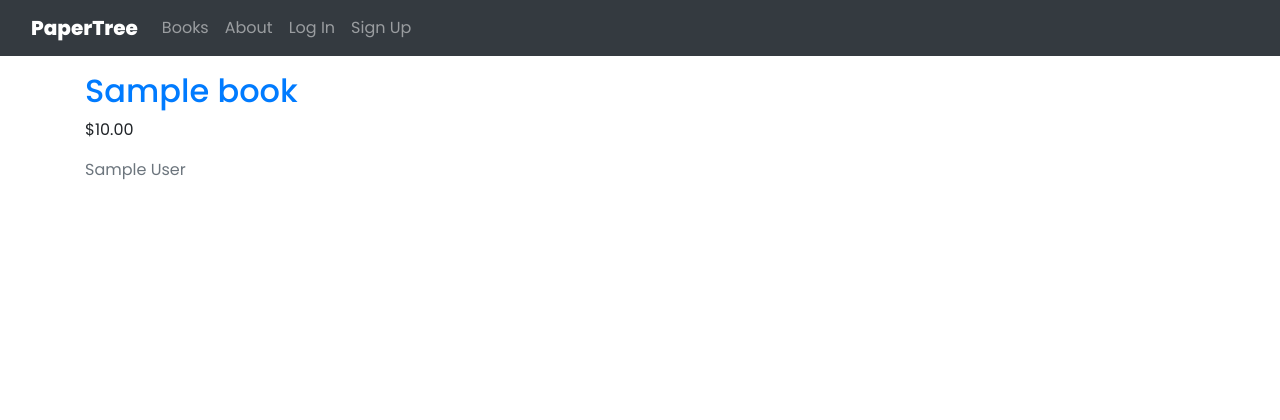
After one commit to ooplaza/BookStore, a Django app: page /books/ in a window 1280 px wide. The commit adds this page. Shown: the top 420 px of the page. Run offline with Django 4.2, Linux system fonts and the light colour scheme; tables that the repository leaves empty hold one stand-in row (values such as "Sample post"); parts of the project's set-up code (start-up, migrations or seed data) failed here and were passed over; some libraries are stand-ins or nearby versions.

Commit message:
UsingCannonicalURLS:viaUUID

```diff
--- a/BookStore/urls.py
+++ b/BookStore/urls.py
@@ -18,12 +18,13 @@ from django.urls import path, include
 
 urlpatterns = [
     # Admin
-    path('admin/', admin.site.urls),
+    path("admin/", admin.site.urls),
     # User management
     #path('accounts/', include("django.contrib.auth.urls")), # This line of code has already a pre-defined routes like login,logout ...
     path("accounts/", include("allauth.urls")), # Since we're using all-auth we need to changed routes as well
     # path("accounts/", include("accounts.urls")),
-    path('', include('pages.urls')),
+    path("", include('pages.urls')),
+    path("books/", include("books.urls")),
 ]
 
 
--- a/accounts/templates/account/email/Information.txt
+++ b/accounts/templates/account/email/Information.txt
@@ -3,3 +3,7 @@ Customizing Email from allauth
 The emails we have configured so far are generally referred to as “Transactional Emails” as they
 occur based on a user action of some kind. This is in contrast to “Marketing Emails” such as, say,
 a monthly newsletter.
+
+PASSWORD AND RESET DEFAULT ROUTE:
+• http://127.0.0.1:8000/accounts/password/reset/
+• http://127.0.0.1:8000/accounts/password/change/
--- /dev/null
+++ b/books/apps.py
@@ -0,0 +1,6 @@
+from django.apps import AppConfig
+
+
+class BooksConfig(AppConfig):
+    default_auto_field = 'django.db.models.BigAutoField'
+    name = 'books'
--- /dev/null
+++ b/books/models.py
@@ -0,0 +1,26 @@
+import uuid
+from django.db import models
+from django.urls import reverse
+
+# Create your models here.
+class Book(models.Model):
+    """ This model is using uuid for url generation."""
+    id = models.UUIDField(
+        primary_key=True,
+        default=uuid.uuid4,
+        editable=False,
+    )
+    title = models.CharField(max_length=255)
+    author = models.CharField(max_length=255)
+    price = models.DecimalField(max_digits=6, decimal_places=2)
+
+    def __str__(self) -> str:
+        return self.title
+
+    def get_absolute_url(self):
+        """ Using this method for cannonical urls, much cleaner.
+
+            Instead of using this : <a href="{% url "book_detail" book.id %}">
+            Used this for cannonical urls : <a href="{{  book.get_absolute_url }}"> since the pk has aalready been set.
+        """
+        return reverse("book_detail", args=[str(self.id)])
--- /dev/null
+++ b/books/templates/books/book_list.html
@@ -0,0 +1,12 @@
+{% extends '_base.html' %}
+{% block title %}Books{% endblock title %}
+
+{% block content %}
+    {% for book in books %}
+        <div>
+            <h2><a href="{{  book.get_absolute_url }}">{{ book.title }}</a></h2>
+            <p>${{ book.price }}</p>
+            <p class="text-muted">{{ book.author }}</p>
+        </div>
+    {% endfor %}
+{% endblock content %}
--- /dev/null
+++ b/books/urls.py
@@ -0,0 +1,7 @@
+from django.urls import path
+from . import views
+
+urlpatterns = [
+    path("", views.BookListView.as_view(), name="book_list"),
+    path("<uuid:pk>/", views.BookDetailView.as_view(), name="book_detail"),
+]
--- /dev/null
+++ b/books/views.py
@@ -0,0 +1,42 @@
+"""
+    class PublisherDetailView(DetailView):
+
+    model = Publisher
+
+    def get_context_data(self, **kwargs):
+        # Call the base implementation first to get a context
+        context = super().get_context_data(**kwargs)
+        # Add in a QuerySet of all the books
+        context['book_list'] = Book.objects.all()
+        return context
+    Note
+
+    Generally, get_context_data will merge the context data of all parent classes with those
+    of the current class. To preserve this behavior in your own classes where you want to alter
+    the context, you should be sure to call get_context_data on the super class. When no two classes
+    try to define the same key, this will give the expected results. However if any class attempts to override
+    a key after parent classes have set it (after the call to super), any children of that class will also need to
+    explicitly set it after super if they want to be sure to override all parents. If you’re having trouble, review
+    the method resolution order of your view.
+
+    Another consideration is that the context data from class-based generic views will override data provided by context
+    processors; see get_context_data() for an example.
+"""
+
+
+from django.shortcuts import render
+from django.views.generic import ListView, DetailView
+from . import models
+
+# Create your views here.
+class BookListView(ListView):
+    """ Returns a rendered list of Book. """
+    model = models.Book
+    context_object_name = "books"
+    template_name = "books/book_list.html"
+
+class BookDetailView(DetailView):
+    """ Returns a rendered book detail. """
+    model = models.Book
+    context_object_name = "book"
+    template_name = "books/book_detail.html"
--- a/pages/templates/_base.html
+++ b/pages/templates/_base.html
@@ -21,6 +21,9 @@
             </button>
         <div class="collapse navbar-collapse" id="navbarCollapse">
             <ul class="navbar-nav me-auto mb-2 mb-md-0">
+                <li class="nav-item">
+                    <a class="nav-link" href="{% url 'book_list' %}">Books</a>
+                </li>
                 <li class="nav-item">
                     <a class="nav-link" href="{% url 'about' %}">About</a>
                 </li>
```
Also changed, not shown: BookStore/settings.py (+6 -4 lines), books/Information.txt (added, +8 -0 lines), books/admin.py (added, +11 -0 lines), books/templates/books/book_detail.html (added, +11 -0 lines), books/tests.py (added, +41 -0 lines), books/__init__.py (added), books/migrations/0001_initial.py (added), books/migrations/__init__.py (added).
